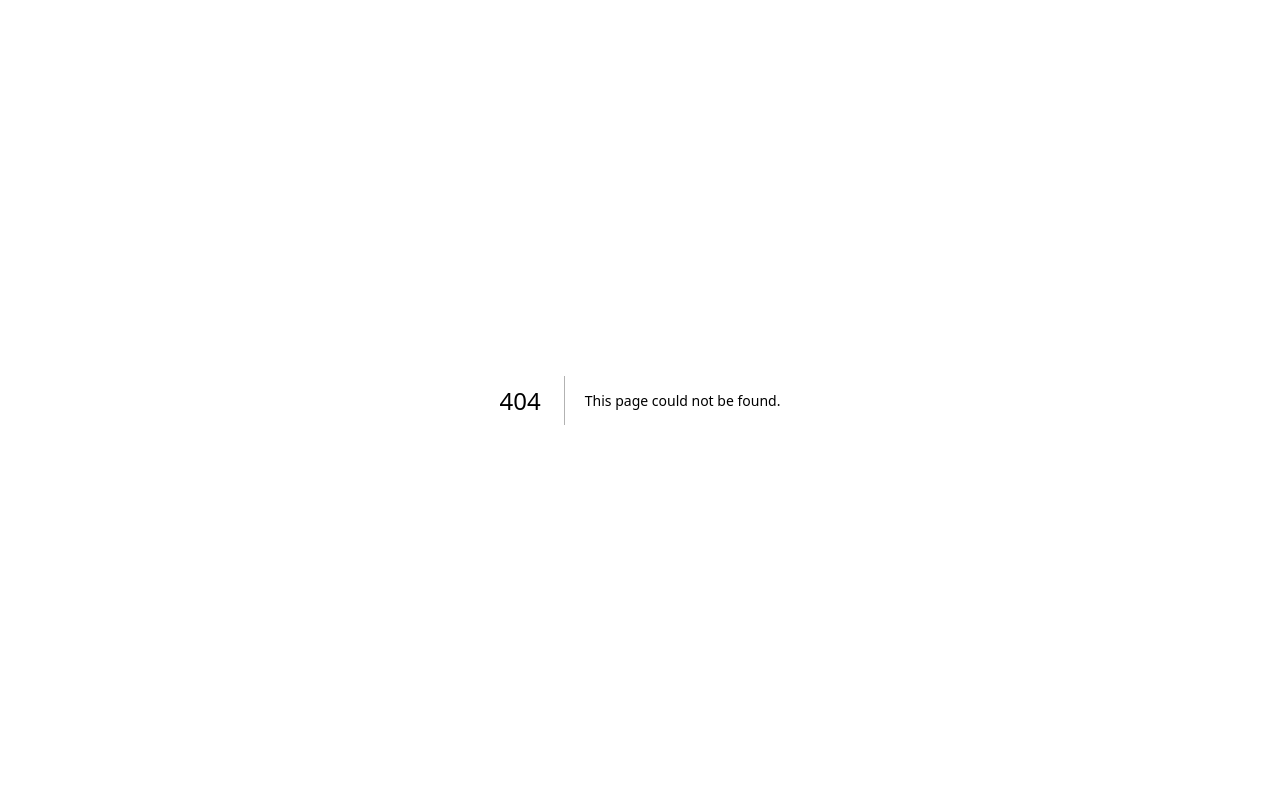
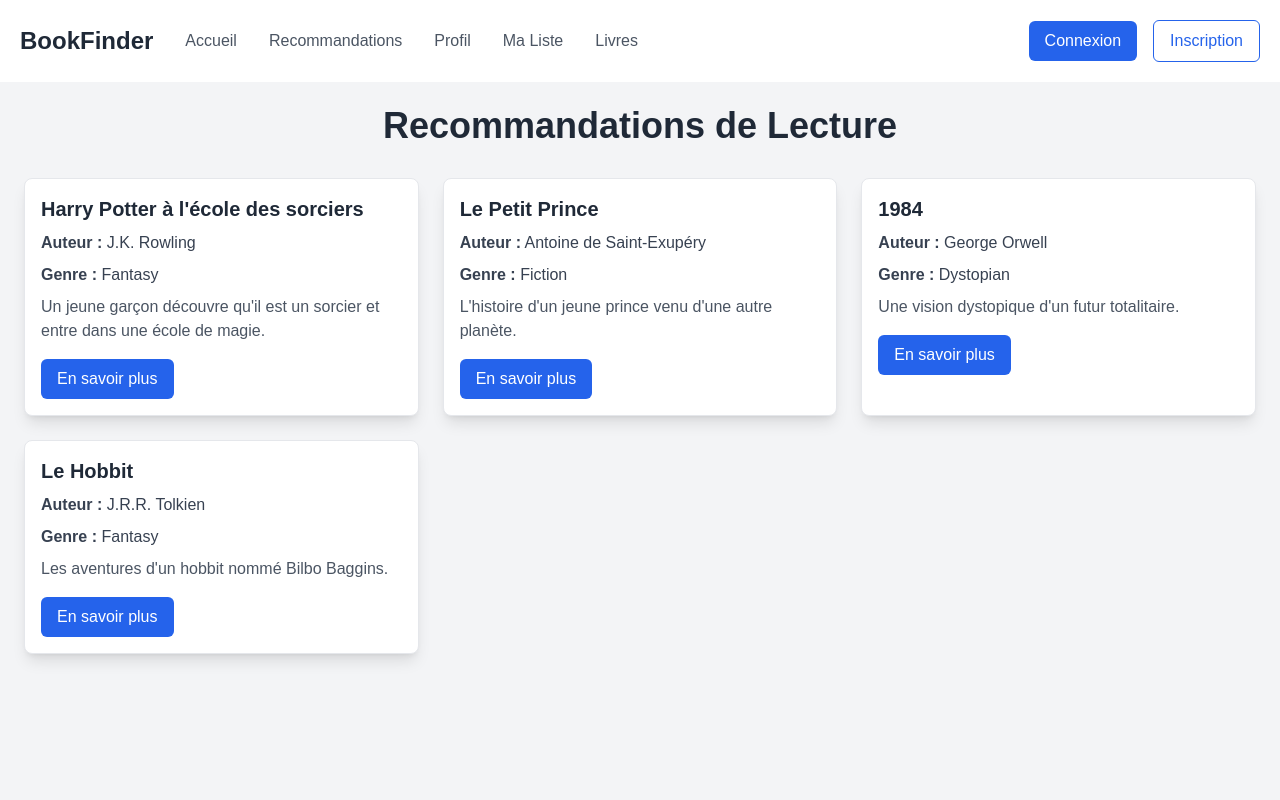
Before and after one commit to sakousi/book-finder, a Next.js app: page /recommendations in a window 1280 px wide. Before the commit this address had no page. Shown: the top 800 px of the page. Built offline with nearby package versions, Linux system fonts and the light colour scheme.

Commit message:
HomePage - RecommendationPage

```diff
--- /dev/null
+++ b/app/components/Footer.tsx
@@ -0,0 +1,16 @@
+"use client";
+
+import Link from 'next/link';
+
+const Footer: React.FC = () => {
+  return (
+    <footer className="bg-gray-800 text-white py-4">
+        <div className="container mx-auto text-center">
+        <p>&copy; 2024 BookFinder. Tous droits réservés.</p>
+        <Link href="/contact" className="text-gray-400 hover:underline">Contactez-nous</Link>
+        </div>
+    </footer>
+  );
+};
+
+export default Footer;
--- /dev/null
+++ b/app/components/NavBar.tsx
@@ -0,0 +1,70 @@
+"use client";
+
+import { useState } from 'react';
+import Link from 'next/link';
+
+const NavBar: React.FC = () => {
+  const [isOpen, setIsOpen] = useState(false);
+
+  const toggleMenu = () => {
+    setIsOpen(!isOpen);
+  };
+
+  return (
+    <nav className="bg-white">
+      <div className="container mx-auto flex items-center justify-between p-5">
+        <div className="flex items-center space-x-8">
+          <Link href="/" className="text-gray-800 text-2xl font-bold hover:text-blue-600 transition duration-300">
+            BookFinder
+          </Link>
+          <div className="hidden md:flex space-x-8">
+            <Link href="/" className="text-gray-600 hover:text-blue-500 transition duration-300">
+              Accueil
+            </Link>
+            <Link href="/recommendations" className="text-gray-600 hover:text-blue-500 transition duration-300">
+              Recommandations
+            </Link>
+            <Link href="/profil" className="text-gray-600 hover:text-blue-500 transition duration-300">
+              Profil
+            </Link>
+            <Link href="/ma-liste" className="text-gray-600 hover:text-blue-500 transition duration-300">
+              Ma Liste
+            </Link>
+            <Link href="/livres" className="text-gray-600 hover:text-blue-500 transition duration-300">
+              Livres
+            </Link>
+          </div>
+        </div>
+        <div className="hidden md:flex items-center space-x-4">
+          <Link href="/connexion" className="bg-blue-600 text-white font-medium rounded-md py-2 px-4 hover:bg-blue-500 transition duration-300">
+            Connexion
+          </Link>
+          <Link href="/inscription" className="bg-white text-blue-600 border border-blue-600 rounded-md py-2 px-4 hover:bg-blue-600 hover:text-white transition duration-300">
+            Inscription
+          </Link>
+        </div>
+        {/* Mobile Menu Toggle */}
+        <button onClick={toggleMenu} className="md:hidden flex items-center justify-center p-2 text-gray-600 focus:outline-none">
+          <svg className="w-6 h-6" fill="none" stroke="currentColor" viewBox="0 0 24 24" xmlns="http://www.w3.org/2000/svg">
+            <path strokeLinecap="round" strokeLinejoin="round" strokeWidth="2" d="M4 6h16M4 12h16m-7 6h7"></path>
+          </svg>
+        </button>
+      </div>
+      {/* Dropdown Menu for Mobile */}
+      {isOpen && (
+        <div className="md:hidden bg-white shadow-md">
+          <Link href="/" className="block px-4 py-2 text-gray-600 hover:bg-gray-100">Accueil</Link>
+          <Link href="/recommendations" className="block px-4 py-2 text-gray-600 hover:bg-gray-100">Recommandations</Link>
+          <Link href="/profil" className="block px-4 py-2 text-gray-600 hover:bg-gray-100">Profil</Link>
+          <Link href="/ma-liste" className="block px-4 py-2 text-gray-600 hover:bg-gray-100">Ma Liste</Link>
+          <Link href="/livres" className="block px-4 py-2 text-gray-600 hover:bg-gray-100">Livres</Link>
+          <hr className="my-2 border-gray-200" />
+          <Link href="/connexion" className="block px-4 py-2 text-gray-600 hover:bg-gray-100">Connexion</Link>
+          <Link href="/inscription" className="block px-4 py-2 text-gray-600 hover:bg-gray-100">Inscription</Link>
+        </div>
+      )}
+    </nav>
+  );
+};
+
+export default NavBar;
--- /dev/null
+++ b/app/data/books.ts
@@ -0,0 +1,33 @@
+// Simulation de données de livres
+const books = [
+    {
+      id: 1,
+      title: "Harry Potter à l'école des sorciers",
+      author: "J.K. Rowling",
+      genre: "Fantasy",
+      description: "Un jeune garçon découvre qu'il est un sorcier et entre dans une école de magie.",
+    },
+    {
+      id: 2,
+      title: "Le Petit Prince",
+      author: "Antoine de Saint-Exupéry",
+      genre: "Fiction",
+      description: "L'histoire d'un jeune prince venu d'une autre planète.",
+    },
+    {
+      id: 3,
+      title: "1984",
+      author: "George Orwell",
+      genre: "Dystopian",
+      description: "Une vision dystopique d'un futur totalitaire.",
+    },
+    {
+      id: 4,
+      title: "Le Hobbit",
+      author: "J.R.R. Tolkien",
+      genre: "Fantasy",
+      description: "Les aventures d'un hobbit nommé Bilbo Baggins.",
+    },
+  ];
+
+  export default books;
--- a/app/globals.css
+++ b/app/globals.css
@@ -7,7 +7,7 @@
   --foreground: #171717;
 }
 
-@media (prefers-color-scheme: dark) {
+@media (prefers-color-scheme: dar) {
   :root {
     --background: #0a0a0a;
     --foreground: #ededed;
--- a/app/layout.tsx
+++ b/app/layout.tsx
@@ -1,35 +1,22 @@
-import type { Metadata } from "next";
-import localFont from "next/font/local";
-import "./globals.css";
+import './globals.css';
+import NavBar from './components/NavBar';
+import Footer from './components/Footer';
 
-const geistSans = localFont({
-  src: "./fonts/GeistVF.woff",
-  variable: "--font-geist-sans",
-  weight: "100 900",
-});
-const geistMono = localFont({
-  src: "./fonts/GeistMonoVF.woff",
-  variable: "--font-geist-mono",
-  weight: "100 900",
-});
-
-export const metadata: Metadata = {
-  title: "Create Next App",
-  description: "Generated by create next app",
+export const metadata = {
+  title: 'BookFinder',
+  description: 'Recommandations et communauté autour des livres',
 };
 
-export default function RootLayout({
-  children,
-}: Readonly<{
-  children: React.ReactNode;
-}>) {
+const RootLayout: React.FC<{ children: React.ReactNode }> = ({ children }) => {
   return (
-    <html lang="en">
-      <body
-        className={`${geistSans.variable} ${geistMono.variable} antialiased`}
-      >
+    <html lang="fr">
+      <body>
+        <NavBar />
         {children}
+        <Footer />
       </body>
     </html>
   );
-}
+};
+
+export default RootLayout;
--- a/app/page.tsx
+++ b/app/page.tsx
@@ -1,101 +1,97 @@
-import Image from "next/image";
+import Link from 'next/link';
 
-export default function Home() {
+const Home: React.FC = () => {
   return (
-    <div className="grid grid-rows-[20px_1fr_20px] items-center justify-items-center min-h-screen p-8 pb-20 gap-16 sm:p-20 font-[family-name:var(--font-geist-sans)]">
-      <main className="flex flex-col gap-8 row-start-2 items-center sm:items-start">
-        <Image
-          className="dark:invert"
-          src="https://nextjs.org/icons/next.svg"
-          alt="Next.js logo"
-          width={180}
-          height={38}
-          priority
-        />
-        <ol className="list-inside list-decimal text-sm text-center sm:text-left font-[family-name:var(--font-geist-mono)]">
-          <li className="mb-2">
-            Get started by editing{" "}
-            <code className="bg-black/[.05] dark:bg-white/[.06] px-1 py-0.5 rounded font-semibold">
-              app/page.tsx
-            </code>
-            .
-          </li>
-          <li>Save and see your changes instantly.</li>
-        </ol>
+    <div className="flex flex-col min-h-screen">
 
-        <div className="flex gap-4 items-center flex-col sm:flex-row">
-          <a
-            className="rounded-full border border-solid border-transparent transition-colors flex items-center justify-center bg-foreground text-background gap-2 hover:bg-[#383838] dark:hover:bg-[#ccc] text-sm sm:text-base h-10 sm:h-12 px-4 sm:px-5"
-            href="https://vercel.com/new?utm_source=create-next-app&utm_medium=appdir-template-tw&utm_campaign=create-next-app"
-            target="_blank"
-            rel="noopener noreferrer"
-          >
-            <Image
-              className="dark:invert"
-              src="https://nextjs.org/icons/vercel.svg"
-              alt="Vercel logomark"
-              width={20}
-              height={20}
-            />
-            Deploy now
-          </a>
-          <a
-            className="rounded-full border border-solid border-black/[.08] dark:border-white/[.145] transition-colors flex items-center justify-center hover:bg-[#f2f2f2] dark:hover:bg-[#1a1a1a] hover:border-transparent text-sm sm:text-base h-10 sm:h-12 px-4 sm:px-5 sm:min-w-44"
-            href="https://nextjs.org/docs?utm_source=create-next-app&utm_medium=appdir-template-tw&utm_campaign=create-next-app"
-            target="_blank"
-            rel="noopener noreferrer"
-          >
-            Read our docs
-          </a>
-        </div>
+      <main className="flex-grow flex flex-col bg-gray-100 p-6">
+        {/* Hero Section */}
+        <section className="text-center py-16">
+          <h1 className="text-4xl font-bold text-gray-800 mb-4">
+            Bienvenue sur BookFinder
+          </h1>
+          <p className="text-lg text-gray-600 mb-6">
+            Partagez vos expériences de lecture et découvrez des livres qui vous correspondent !
+          </p>
+          <Link href="/livres" className="inline-block bg-blue-600 text-white font-medium rounded-md py-2 px-4 hover:bg-blue-500 transition duration-300">
+            Découvrez nos livres
+          </Link>
+        </section>
+
+        {/* Recommended Books Section */}
+        <section className="py-16">
+          <h2 className="text-3xl font-semibold text-gray-800 text-center mb-8">
+            Recommandations de livres
+          </h2>
+          <div className="grid grid-cols-1 md:grid-cols-2 lg:grid-cols-3 gap-6">
+            {/* Example Book Cards */}
+            <div className="bg-white p-4 rounded-lg shadow hover:shadow-lg transition duration-300">
+              <h3 className="font-bold text-xl mb-2">Le Petit Prince</h3>
+              <p className="text-gray-600 mb-4">Un conte poétique et philosophique qui explore les thèmes de l'amour et de l'amitié.</p>
+              <Link href="/livres/le-petit-prince" className="text-blue-600 hover:underline">En savoir plus</Link>
+            </div>
+            <div className="bg-white p-4 rounded-lg shadow hover:shadow-lg transition duration-300">
+              <h3 className="font-bold text-xl mb-2">1984</h3>
+              <p className="text-gray-600 mb-4">Un roman dystopique qui décrit un futur totalitaire où la liberté d'expression est supprimée.</p>
+              <Link href="/livres/1984" className="text-blue-600 hover:underline">En savoir plus</Link>
+            </div>
+            <div className="bg-white p-4 rounded-lg shadow hover:shadow-lg transition duration-300">
+              <h3 className="font-bold text-xl mb-2">L'Étranger</h3>
+              <p className="text-gray-600 mb-4">Un roman qui explore l'absurdité de la condition humaine à travers les yeux d'un homme apathique.</p>
+              <Link href="/livres/l-etranger" className="text-blue-600 hover:underline">En savoir plus</Link>
+            </div>
+          </div>
+        </section>
+
+        {/* User Testimonials Section */}
+        <section className="py-16 bg-gray-200">
+          <h2 className="text-3xl font-semibold text-gray-800 text-center mb-8">
+            Ce que nos utilisateurs disent
+          </h2>
+          <div className="flex flex-col items-center">
+            <div className="bg-white p-6 rounded-lg shadow-md mb-4 max-w-md text-center">
+              <p className="text-gray-600 mb-4">"BookFinder a complètement transformé ma manière de découvrir des livres. Je ne pourrais plus m'en passer!"</p>
+              <p className="font-semibold">- Alice L.</p>
+            </div>
+            <div className="bg-white p-6 rounded-lg shadow-md mb-4 max-w-md text-center">
+              <p className="text-gray-600 mb-4">"Une expérience incroyable! Les recommandations sont toujours pertinentes!"</p>
+              <p className="font-semibold">- Marc D.</p>
+            </div>
+            <div className="bg-white p-6 rounded-lg shadow-md mb-4 max-w-md text-center">
+              <p className="text-gray-600 mb-4">"J'adore la fonctionnalité de partage d'expériences. C'est comme avoir un club de lecture à portée de main!"</p>
+              <p className="font-semibold">- Sophie M.</p>
+            </div>
+          </div>
+        </section>
+
+        {/* Blog Articles Section */}
+        <section className="py-16">
+          <h2 className="text-3xl font-semibold text-gray-800 text-center mb-8">
+            Articles récents
+          </h2>
+          <div className="grid grid-cols-1 md:grid-cols-2 lg:grid-cols-3 gap-6">
+            {/* Example Article Cards */}
+            <div className="bg-white p-4 rounded-lg shadow hover:shadow-lg transition duration-300">
+              <h3 className="font-bold text-xl mb-2">Comment choisir le bon livre</h3>
+              <p className="text-gray-600 mb-4">Des conseils pour sélectionner des livres qui correspondent à vos goûts.</p>
+              <Link href="/articles/comment-choisir-le-bon-livre" className="text-blue-600 hover:underline">Lire l'article</Link>
+            </div>
+            <div className="bg-white p-4 rounded-lg shadow hover:shadow-lg transition duration-300">
+              <h3 className="font-bold text-xl mb-2">Les tendances littéraires de cette année</h3>
+              <p className="text-gray-600 mb-4">Une analyse des livres qui ont marqué l'année et des tendances émergentes.</p>
+              <Link href="/articles/tendances-litteraires-2024" className="text-blue-600 hover:underline">Lire l'article</Link>
+            </div>
+            <div className="bg-white p-4 rounded-lg shadow hover:shadow-lg transition duration-300">
+              <h3 className="font-bold text-xl mb-2">Les meilleurs livres à lire cet été</h3>
+              <p className="text-gray-600 mb-4">Une sélection de livres parfaits pour vos vacances d'été.</p>
+              <Link href="/articles/meilleurs-livres-ete-2024" className="text-blue-600 hover:underline">Lire l'article</Link>
+            </div>
+          </div>
+        </section>
       </main>
-      <footer className="row-start-3 flex gap-6 flex-wrap items-center justify-center">
-        <a
-          className="flex items-center gap-2 hover:underline hover:underline-offset-4"
-          href="https://nextjs.org/learn?utm_source=create-next-app&utm_medium=appdir-template-tw&utm_campaign=create-next-app"
-          target="_blank"
-          rel="noopener noreferrer"
-        >
-          <Image
-            aria-hidden
-            src="https://nextjs.org/icons/file.svg"
-            alt="File icon"
-            width={16}
-            height={16}
-          />
-          Learn
-        </a>
-        <a
-          className="flex items-center gap-2 hover:underline hover:underline-offset-4"
-          href="https://vercel.com/templates?framework=next.js&utm_source=create-next-app&utm_medium=appdir-template-tw&utm_campaign=create-next-app"
-          target="_blank"
-          rel="noopener noreferrer"
-        >
-          <Image
-            aria-hidden
-            src="https://nextjs.org/icons/window.svg"
-            alt="Window icon"
-            width={16}
-            height={16}
-          />
-          Examples
-        </a>
-        <a
-          className="flex items-center gap-2 hover:underline hover:underline-offset-4"
-          href="https://nextjs.org?utm_source=create-next-app&utm_medium=appdir-template-tw&utm_campaign=create-next-app"
-          target="_blank"
-          rel="noopener noreferrer"
-        >
-          <Image
-            aria-hidden
-            src="https://nextjs.org/icons/globe.svg"
-            alt="Globe icon"
-            width={16}
-            height={16}
-          />
-          Go to nextjs.org →
-        </a>
-      </footer>
+
     </div>
   );
-}
+};
+
+export default Home;
--- /dev/null
+++ b/app/recommendations/page.tsx
@@ -0,0 +1,34 @@
+"use client";
+
+import books from '../data/books';
+import Link from 'next/link';
+
+const Recommendations: React.FC = () => {
+  return (
+    <div className="flex flex-col min-h-screen">
+
+      <main className="flex-grow container mx-auto p-6 bg-gray-100">
+        <h1 className="text-4xl font-bold text-gray-800 text-center mb-8">
+          Recommandations de Lecture
+        </h1>
+
+        <ul className="grid grid-cols-1 md:grid-cols-2 lg:grid-cols-3 gap-6">
+          {books.map((book) => (
+            <li key={book.id} className="p-4 border rounded-lg bg-white shadow-lg transition-transform transform hover:scale-105">
+              <h2 className="text-xl font-semibold text-gray-800 mb-2">{book.title}</h2>
+              <p className="text-gray-700 mb-2"><strong>Auteur :</strong> {book.author}</p>
+              <p className="text-gray-700 mb-2"><strong>Genre :</strong> {book.genre}</p>
+              <p className="text-gray-600 mb-4">{book.description}</p>
+              <Link href={`/books/${book.id}`} className="inline-block bg-blue-600 text-white font-medium rounded-md py-2 px-4 hover:bg-blue-500 transition duration-300">
+                En savoir plus
+              </Link>
+            </li>
+          ))}
+        </ul>
+      </main>
+
+    </div>
+  );
+};
+
+export default Recommendations;
```
Also changed, not shown: .eslintrc.json, app/livres/pages.tsx (added).
